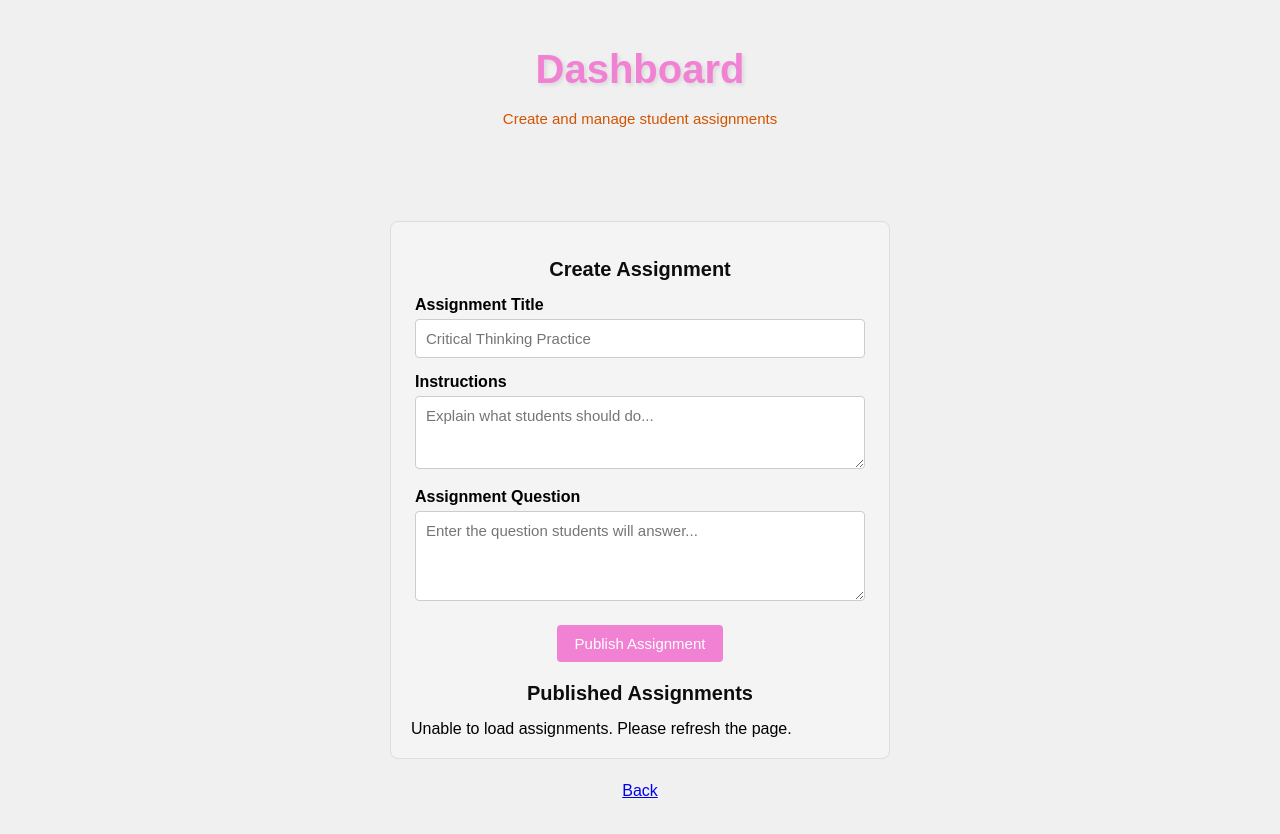
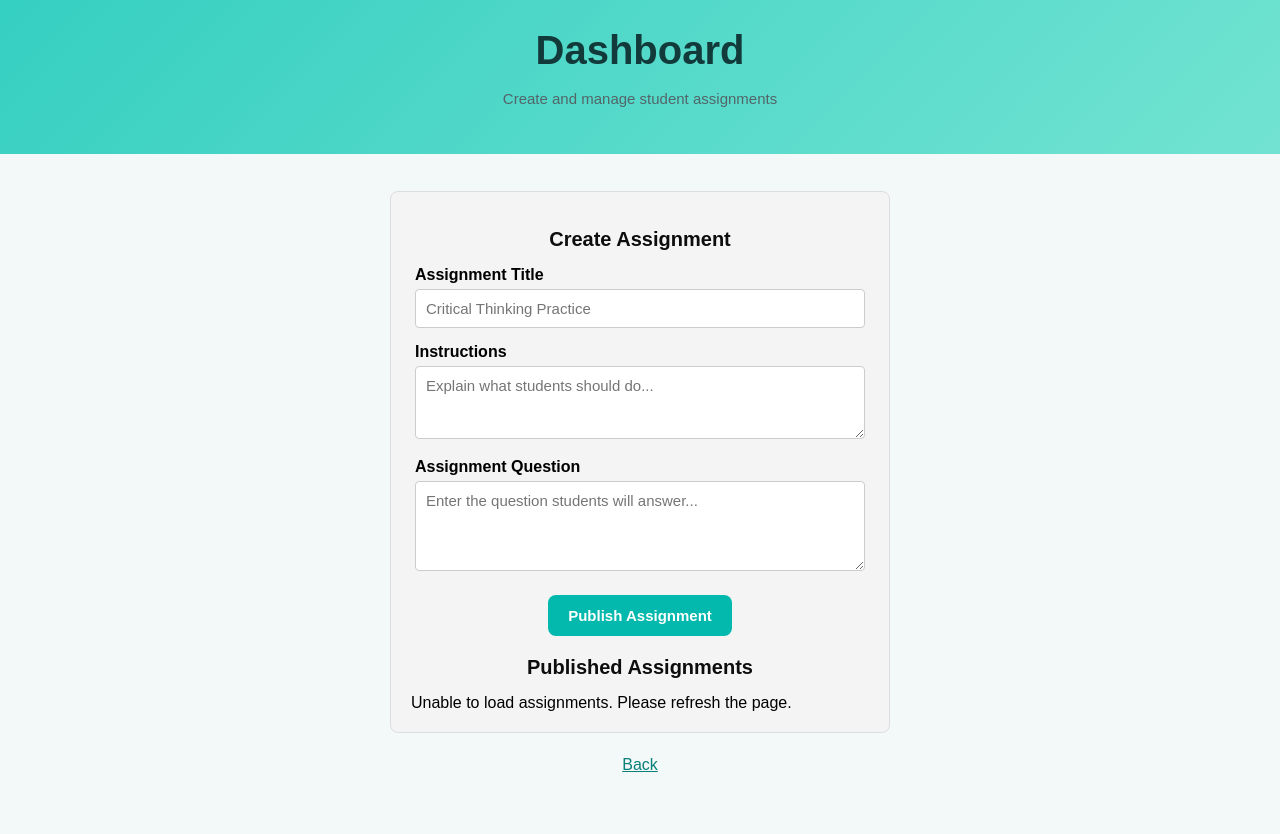
Before and after one commit to hayden0101/Mhacktofudemo, a website: page public/teacher.html in a window 1280 px wide. Drawn offline with Linux system fonts and the light colour scheme; no server answers.

Commit message:
upd style teacher.html

```diff
--- a/public/teacher.html
+++ b/public/teacher.html
@@ -8,21 +8,21 @@
 
     <style>
         body {
-            background-color: #f0f0f0;
+        background-color: #f3f8f8;
         font-family: Arial, sans-serif;
         margin: 0;
         }
 
         header {
+        padding: 28px 20px;
+        background: linear-gradient(135deg, #35cfc1, #72e3d2);
         text-align: center;
-            padding: 20px;
         }
 
-        h1 {
-            color: #f182d3;
+        header h1 {
+        margin: 0;
+        color: #123a3a;
         font-size: 40px;
-            margin-bottom: 2px;
-            text-shadow: 2px 2px 4px rgba(0, 0, 0, 0.1);
         }
 
         h2 {
@@ -33,9 +33,9 @@
         }
 
         p {
-            color: #d35400;
+        color: #536568;
         font-size: 15px;
-            line-height: 1.6;
+        line-height: 1.5;
         }
 
         main {
@@ -50,6 +50,7 @@
         max-width: 500px;
         box-sizing: border-box;
         margin: 20px auto;
+        margin-top: 2px;
         padding: 20px;
         border: 1px solid #ddd;
         border-radius: 8px;
@@ -67,7 +68,8 @@
         font-weight: bold;
         }
 
-        input, textarea {
+        input,
+        textarea {
         box-sizing: border-box;
         width: 100%;
         padding: 10px;
@@ -84,17 +86,23 @@
         button {
         display: block;
         margin: 20px auto;
-            padding: 10px 18px;
-            background-color: #f182d3;
+        padding: 12px 20px;
+        background-color: #03b8ac;
         color: white;
         border: none;
-            border-radius: 4px;
+        border-radius: 8px;
         font-size: 15px;
+        font-weight: bold;
         cursor: pointer;
         }
 
         button:hover {
-            background-color: #d967b8;
+        background-color: #03a174;
+        }
+
+        button:disabled {
+        opacity: 0.6;
+        cursor: not-allowed;
         }
 
         .text-item {
@@ -109,14 +117,14 @@
         #published-assignment {
         margin-top: 20px;
         padding: 15px;
-            border: 1px solid #f182d3;
+        border: 1px solid #03b8ac;
         border-radius: 8px;
         background-color: white;
         text-align: center;
         }
 
         #assignment-code {
-            color: #f182d3;
+        color: #03a99e;
         font-size: 30px;
         letter-spacing: 2px;
         }
@@ -137,11 +145,16 @@
         margin: 3px;
         }
 
+        .nav-links a {
+        color: #087f78;
+        }
+
         @media (max-width: 600px) {
-            h1 {
+        header h1 {
             font-size: 32px;
         }
         }
+
     </style>
 </head>
 
```
Lines whose indentation alone changed are shown as unchanged.
